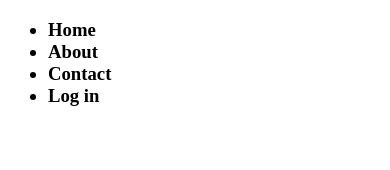
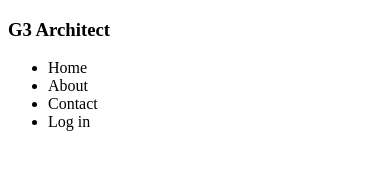
Before and after one commit to numanahmod/module-9, a plain HTML site: page index.html in a window 390 px wide. Drawn offline with Linux system fonts and the light colour scheme.

Commit message:
Architect responsive

```diff
--- a/index.html
+++ b/index.html
@@ -9,14 +9,14 @@
 <body>
     <header>
 <nav>
-    <h3>
+    <h3> G3 Architect </h3>
         <ul>
             <li><a href=""></a>Home </li>
             <li><a href=""></a>About</li>
             <li><a href=""></a>Contact</li>
             <li><a href=""></a>Log in </li>
         </ul>
-    </h3>
+
 </nav>
     </header>
     <main>
```
